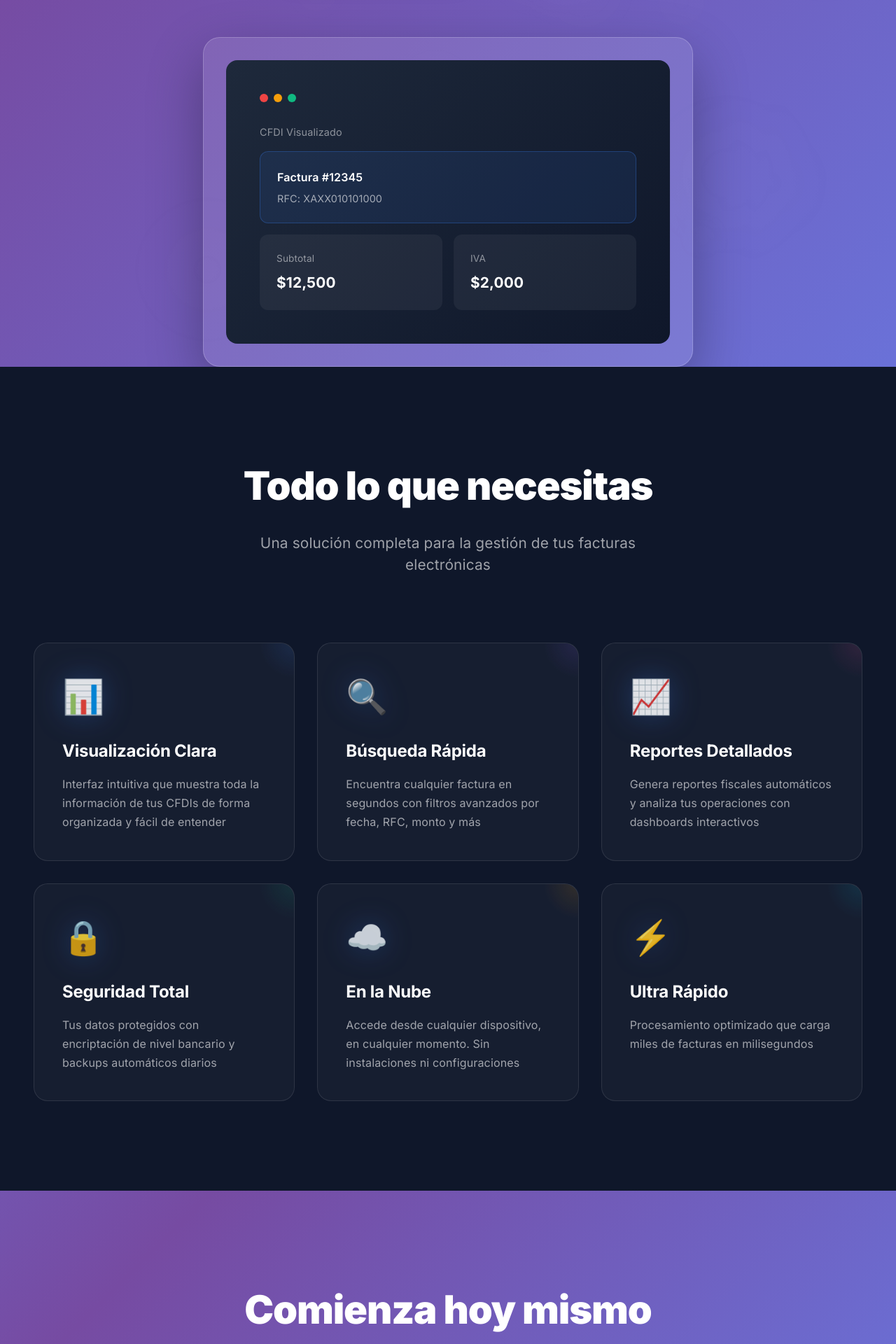
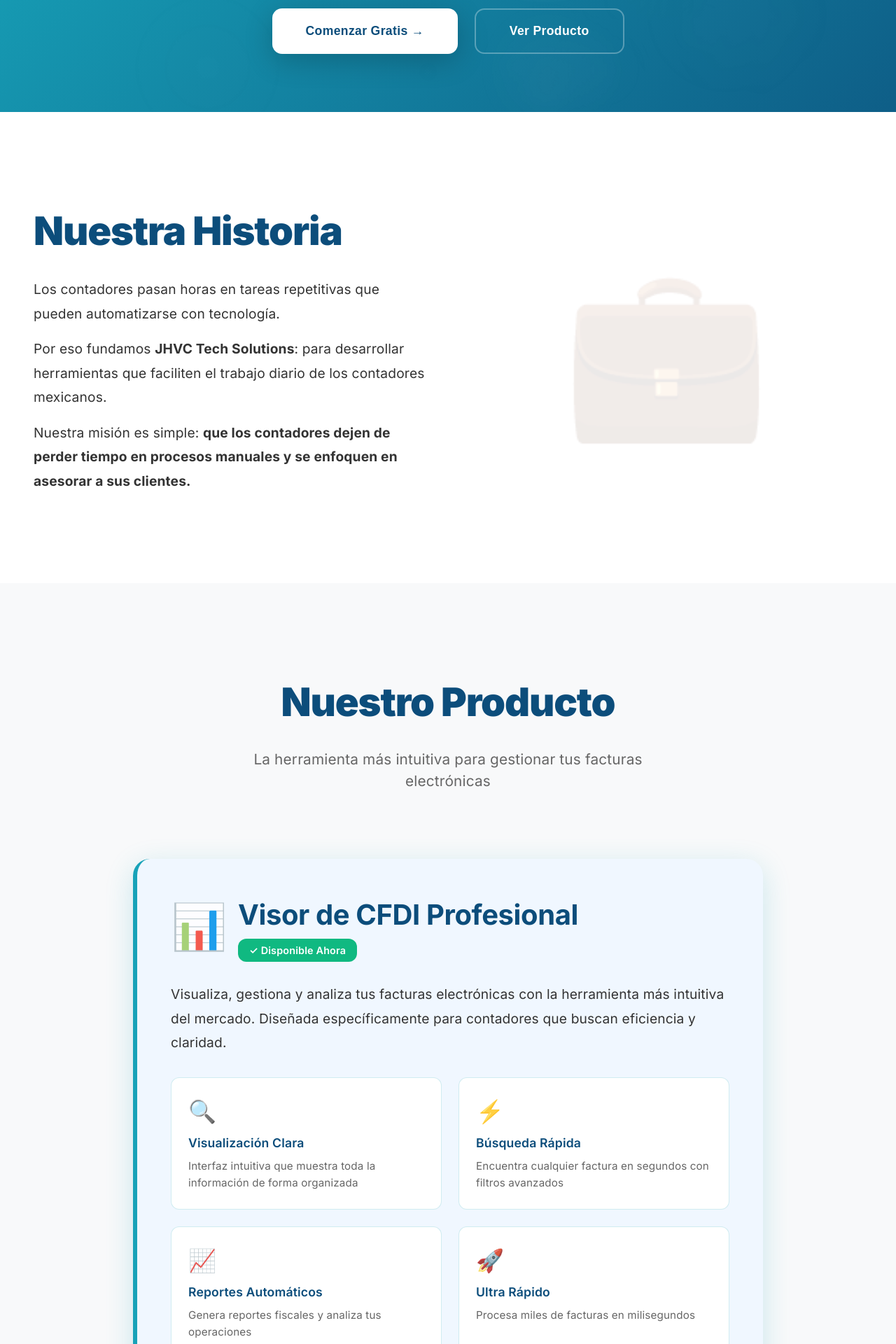
Before and after one commit to vhop90516-rgb/jhvc-backend, a React app in the folder frontend/: page / in a window 1280 px wide. Shown: the part 640-2560 px from the top of the page at 70% size. Built offline with nearby package versions, Linux system fonts and the light colour scheme; the HTML template or start-up script is replaced by a standard one.

Commit message:
Fix: Rutas absolutas para frontend y build automátuuuJJJuOOOOOOiOOOOOOco

```diff
--- a/frontend/src/pages/Landing.jsx
+++ b/frontend/src/pages/Landing.jsx
@@ -4,21 +4,11 @@ import { useState, useEffect } from 'react'
 const Landing = () => {
   const navigate = useNavigate()
   const [scrolled, setScrolled] = useState(false)
-  const [mousePosition, setMousePosition] = useState({ x: 0, y: 0 })
 
   useEffect(() => {
     const handleScroll = () => setScrolled(window.scrollY > 50)
-    const handleMouseMove = (e) => {
-      setMousePosition({ x: e.clientX / window.innerWidth, y: e.clientY / window.innerHeight })
-    }
-
     window.addEventListener('scroll', handleScroll)
-    window.addEventListener('mousemove', handleMouseMove)
-
-    return () => {
-      window.removeEventListener('scroll', handleScroll)
-      window.removeEventListener('mousemove', handleMouseMove)
-    }
+    return () => window.removeEventListener('scroll', handleScroll)
   }, [])
 
   const styles = `
@@ -48,28 +38,17 @@ const Landing = () => {
       to { opacity: 1; transform: translateX(0); }
     }
 
-    @keyframes slideInRight {
-      from { opacity: 0; transform: translateX(60px); }
-      to { opacity: 1; transform: translateX(0); }
-    }
-
     @keyframes gradient {
       0% { background-position: 0% 50%; }
       50% { background-position: 100% 50%; }
       100% { background-position: 0% 50%; }
     }
 
-    @keyframes glow {
-      0%, 100% { box-shadow: 0 0 20px rgba(59, 130, 246, 0.3); }
-      50% { box-shadow: 0 0 40px rgba(59, 130, 246, 0.6); }
-    }
-
     .animate-in { animation: fadeInUp 0.8s ease-out forwards; }
     .scale-in { animation: scaleIn 0.6s ease-out forwards; }
     .slide-left { animation: slideInLeft 0.8s ease-out forwards; }
-    .slide-right { animation: slideInRight 0.8s ease-out forwards; }
     .gradient-bg {
-      background: linear-gradient(135deg, #667eea 0%, #764ba2 50%, #667eea 100%);
+      background: linear-gradient(135deg, #0c4d7b 0%, #17a2b8 50%, #0c4d7b 100%);
       background-size: 200% 200%;
       animation: gradient 15s ease infinite;
     }
@@ -86,7 +65,7 @@ const Landing = () => {
         left: 0,
         right: 0,
         zIndex: 1000,
-        background: scrolled ? 'rgba(15, 23, 42, 0.95)' : 'rgba(15, 23, 42, 0.8)',
+        background: scrolled ? 'rgba(12, 77, 123, 0.95)' : 'rgba(12, 77, 123, 0.8)',
         backdropFilter: 'blur(12px)',
         borderBottom: scrolled ? '1px solid rgba(255, 255, 255, 0.1)' : 'none',
         transition: 'all 0.3s cubic-bezier(0.4, 0, 0.2, 1)',
@@ -96,18 +75,19 @@ const Landing = () => {
           <div style={{
             fontSize: '1.5rem',
             fontWeight: 800,
-            background: 'linear-gradient(135deg, #3b82f6, #8b5cf6)',
+            background: 'linear-gradient(135deg, #17a2b8, #0c4d7b)',
             WebkitBackgroundClip: 'text',
             WebkitTextFillColor: 'transparent',
             letterSpacing: '-0.02em',
             cursor: 'pointer'
           }} onClick={() => navigate('/')}>
-            JHVC
+            JHVC Tech Solutions
           </div>
 
           <div style={{ display: 'flex', gap: '3rem', alignItems: 'center' }}>
             {[
               { name: 'Inicio', href: '#hero' },
+              { name: 'Nosotros', href: '#about' },
               { name: 'Producto', href: '#product' },
               { name: 'Contacto', href: '#contact' }
             ].map(item => (
@@ -134,7 +114,7 @@ const Landing = () => {
 
             <button onClick={() => navigate('/login')} style={{
               padding: '0.75rem 2rem',
-              background: 'linear-gradient(135deg, #3b82f6, #8b5cf6)',
+              background: 'linear-gradient(135deg, #17a2b8, #0c4d7b)',
               border: 'none',
               borderRadius: '12px',
               color: 'white',
@@ -146,7 +126,7 @@ const Landing = () => {
             }}
             onMouseEnter={e => {
               e.target.style.transform = 'translateY(-2px) scale(1.05)'
-              e.target.style.boxShadow = '0 10px 30px rgba(59, 130, 246, 0.4)'
+              e.target.style.boxShadow = '0 10px 30px rgba(23, 162, 184, 0.4)'
             }}
             onMouseLeave={e => {
               e.target.style.transform = 'translateY(0) scale(1)'
@@ -168,7 +148,6 @@ const Landing = () => {
         overflow: 'hidden',
         paddingTop: '6rem'
       }}>
-        {/* Animated Background Elements */}
         <div style={{
           position: 'absolute',
           top: 0,
@@ -226,13 +205,13 @@ const Landing = () => {
             letterSpacing: '-0.03em',
             animationDelay: '0.2s'
           }}>
-            Visor de CFDI<br/>
+            Soluciones Contables<br/>
             <span style={{
               background: 'linear-gradient(135deg, #93c5fd, #ddd6fe)',
               WebkitBackgroundClip: 'text',
               WebkitTextFillColor: 'transparent'
             }}>
-              Profesional
+              Inteligentes
             </span>
           </h1>
 
@@ -245,7 +224,7 @@ const Landing = () => {
             animationDelay: '0.4s',
             fontWeight: 400
           }}>
-            Visualiza, gestiona y analiza tus facturas electrónicas con la herramienta más intuitiva del mercado
+            Tecnología diseñada para contadores. Automatiza procesos, ahorra tiempo y enfócate en lo que realmente importa: asesorar a tus clientes
           </p>
 
           <div className="animate-in" style={{
@@ -259,7 +238,7 @@ const Landing = () => {
               background: 'white',
               border: 'none',
               borderRadius: '14px',
-              color: '#667eea',
+              color: '#0c4d7b',
               fontWeight: 700,
               fontSize: '1.1rem',
               cursor: 'pointer',
@@ -301,66 +280,72 @@ const Landing = () => {
               e.target.style.borderColor = 'rgba(255, 255, 255, 0.3)'
               e.target.style.transform = 'translateY(0)'
             }}>
-              Ver Demo
+              Ver Producto
             </button>
           </div>
+        </div>
+      </section>
 
-          {/* Floating Device Mockup */}
-          <div className="animate-in" style={{
-            marginTop: '6rem',
-            position: 'relative',
-            animationDelay: '0.8s'
-          }}>
-            <div style={{
-              background: 'rgba(255, 255, 255, 0.1)',
-              borderRadius: '24px',
-              padding: '2rem',
-              backdropFilter: 'blur(20px)',
-              border: '1px solid rgba(255, 255, 255, 0.2)',
-              boxShadow: '0 30px 80px rgba(0, 0, 0, 0.3)',
-              animation: 'float 6s ease-in-out infinite'
-            }}>
+      {/* ABOUT SECTION */}
+      <section id="about" style={{
+        minHeight: '80vh',
+        background: '#ffffff',
+        padding: '8rem 3rem',
+        position: 'relative'
+      }}>
+        <div style={{ maxWidth: '1400px', margin: '0 auto' }}>
+          <div style={{ display: 'grid', gridTemplateColumns: '1fr 1fr', gap: '4rem', alignItems: 'center' }}>
+            <div className="slide-left">
+              <h2 style={{
+                fontSize: '3.5rem',
+                fontWeight: 900,
+                color: '#0c4d7b',
+                marginBottom: '1.5rem',
+                letterSpacing: '-0.02em'
+              }}>
+                Nuestra Historia
+              </h2>
+              <p style={{
+                fontSize: '1.2rem',
+                color: '#333',
+                marginBottom: '1rem',
+                lineHeight: 1.8
+              }}>
+                Los contadores pasan horas en tareas repetitivas que pueden automatizarse con tecnología.
+              </p>
+              <p style={{
+                fontSize: '1.2rem',
+                color: '#333',
+                marginBottom: '1rem',
+                lineHeight: 1.8
+              }}>
+                Por eso fundamos <strong>JHVC Tech Solutions</strong>: para desarrollar herramientas que faciliten el trabajo diario de los contadores mexicanos.
+              </p>
+              <p style={{
+                fontSize: '1.2rem',
+                color: '#333',
+                lineHeight: 1.8
+              }}>
+                Nuestra misión es simple: <strong>que los contadores dejen de perder tiempo en procesos manuales y se enfoquen en asesorar a sus clientes.</strong>
+              </p>
+            </div>
+            <div className="scale-in" style={{ textAlign: 'center', animationDelay: '0.2s' }}>
               <div style={{
-                background: 'linear-gradient(135deg, #1e293b 0%, #0f172a 100%)',
-                borderRadius: '16px',
-                padding: '3rem',
-                textAlign: 'left'
+                fontSize: '15rem',
+                color: '#0c4d7b',
+                opacity: 0.1
               }}>
-                <div style={{ marginBottom: '2rem', display: 'flex', gap: '0.5rem' }}>
-                  <div style={{ width: '12px', height: '12px', borderRadius: '50%', background: '#ef4444' }} />
-                  <div style={{ width: '12px', height: '12px', borderRadius: '50%', background: '#f59e0b' }} />
-                  <div style={{ width: '12px', height: '12px', borderRadius: '50%', background: '#10b981' }} />
-                </div>
-
-                <div style={{ color: 'rgba(255, 255, 255, 0.5)', fontSize: '0.9rem', marginBottom: '1rem' }}>
-                  CFDI Visualizado
-                </div>
-
-                <div style={{ background: 'rgba(59, 130, 246, 0.1)', borderRadius: '12px', padding: '1.5rem', marginBottom: '1rem', border: '1px solid rgba(59, 130, 246, 0.3)' }}>
-                  <div style={{ color: 'white', fontWeight: 600, marginBottom: '0.5rem' }}>Factura #12345</div>
-                  <div style={{ color: 'rgba(255, 255, 255, 0.6)', fontSize: '0.9rem' }}>RFC: XAXX010101000</div>
-                </div>
-
-                <div style={{ display: 'grid', gridTemplateColumns: '1fr 1fr', gap: '1rem' }}>
-                  <div style={{ background: 'rgba(255, 255, 255, 0.05)', borderRadius: '12px', padding: '1.5rem' }}>
-                    <div style={{ color: 'rgba(255, 255, 255, 0.5)', fontSize: '0.85rem', marginBottom: '0.5rem' }}>Subtotal</div>
-                    <div style={{ color: 'white', fontSize: '1.3rem', fontWeight: 700 }}>$12,500</div>
-                  </div>
-                  <div style={{ background: 'rgba(255, 255, 255, 0.05)', borderRadius: '12px', padding: '1.5rem' }}>
-                    <div style={{ color: 'rgba(255, 255, 255, 0.5)', fontSize: '0.85rem', marginBottom: '0.5rem' }}>IVA</div>
-                    <div style={{ color: 'white', fontSize: '1.3rem', fontWeight: 700 }}>$2,000</div>
-                  </div>
-                </div>
+                💼
               </div>
             </div>
           </div>
         </div>
       </section>
 
-      {/* PRODUCT SECTION */}
+      {/* PRODUCT SECTION - SOLO VISOR DE CFDI */}
       <section id="product" style={{
         minHeight: '100vh',
-        background: '#0f172a',
+        background: '#f8f9fa',
         padding: '8rem 3rem',
         position: 'relative'
       }}>
@@ -369,122 +354,161 @@ const Landing = () => {
             <h2 className="scale-in" style={{
               fontSize: '3.5rem',
               fontWeight: 900,
-              color: 'white',
+              color: '#0c4d7b',
               marginBottom: '1.5rem',
               letterSpacing: '-0.02em'
             }}>
-              Todo lo que necesitas
+              Nuestro Producto
             </h2>
             <p className="scale-in" style={{
               fontSize: '1.3rem',
-              color: 'rgba(255, 255, 255, 0.6)',
+              color: '#666',
               maxWidth: '600px',
               margin: '0 auto',
               animationDelay: '0.2s'
             }}>
-              Una solución completa para la gestión de tus facturas electrónicas
+              La herramienta más intuitiva para gestionar tus facturas electrónicas
             </p>
           </div>
 
+          {/* VISOR DE CFDI - DESTACADO */}
+          <div style={{ maxWidth: '900px', margin: '0 auto 4rem' }}>
+            <div className="scale-in" style={{
+              background: '#f0f7ff',
+              borderRadius: '24px',
+              padding: '3rem',
+              borderLeft: '6px solid #17a2b8',
+              boxShadow: '0 10px 40px rgba(23, 162, 184, 0.2)',
+              animationDelay: '0.3s'
+            }}>
+              <div style={{ display: 'flex', alignItems: 'center', gap: '1rem', marginBottom: '2rem' }}>
+                <div style={{ fontSize: '4rem' }}>📊</div>
+                <div>
+                  <h3 style={{
+                    fontSize: '2.5rem',
+                    fontWeight: 700,
+                    color: '#0c4d7b',
+                    letterSpacing: '-0.01em',
+                    marginBottom: '0.5rem'
+                  }}>
+                    Visor de CFDI Profesional
+                  </h3>
+                  <span style={{
+                    padding: '0.5rem 1rem',
+                    background: '#10b981',
+                    color: 'white',
+                    borderRadius: '12px',
+                    fontSize: '0.9rem',
+                    fontWeight: 600
+                  }}>
+                    ✓ Disponible Ahora
+                  </span>
+                </div>
+              </div>
+
+              <p style={{
+                fontSize: '1.2rem',
+                color: '#333',
+                lineHeight: 1.8,
+                marginBottom: '2rem'
+              }}>
+                Visualiza, gestiona y analiza tus facturas electrónicas con la herramienta más intuitiva del mercado. Diseñada específicamente para contadores que buscan eficiencia y claridad.
+              </p>
+
+              {/* CARACTERÍSTICAS */}
+              <div style={{
+                display: 'grid',
+                gridTemplateColumns: '1fr 1fr',
+                gap: '1.5rem'
+              }}>
+                {[
+                  { icon: '🔍', title: 'Visualización Clara', desc: 'Interfaz intuitiva que muestra toda la información de forma organizada' },
+                  { icon: '⚡', title: 'Búsqueda Rápida', desc: 'Encuentra cualquier factura en segundos con filtros avanzados' },
+                  { icon: '📈', title: 'Reportes Automáticos', desc: 'Genera reportes fiscales y analiza tus operaciones' },
+                  { icon: '🚀', title: 'Ultra Rápido', desc: 'Procesa miles de facturas en milisegundos' }
+                ].map((feature, idx) => (
+                  <div key={idx} style={{
+                    background: 'white',
+                    padding: '1.5rem',
+                    borderRadius: '12px',
+                    border: '1px solid rgba(23, 162, 184, 0.2)'
+                  }}>
+                    <div style={{ fontSize: '2rem', marginBottom: '0.5rem' }}>{feature.icon}</div>
+                    <h4 style={{ color: '#0c4d7b', fontWeight: 600, marginBottom: '0.5rem', fontSize: '1.1rem' }}>
+                      {feature.title}
+                    </h4>
+                    <p style={{ color: '#666', fontSize: '0.95rem', lineHeight: 1.6 }}>
+                      {feature.desc}
+                    </p>
+                  </div>
+                ))}
+              </div>
+
+              <div style={{ marginTop: '2rem', textAlign: 'center' }}>
+                <button onClick={() => navigate('/register')} style={{
+                  padding: '1.25rem 3rem',
+                  background: 'linear-gradient(135deg, #17a2b8, #0c4d7b)',
+                  border: 'none',
+                  borderRadius: '14px',
+                  color: 'white',
+                  fontWeight: 700,
+                  fontSize: '1.1rem',
+                  cursor: 'pointer',
+                  transition: 'all 0.3s',
+                  boxShadow: '0 10px 30px rgba(23, 162, 184, 0.3)'
+                }}
+                onMouseEnter={e => {
+                  e.target.style.transform = 'translateY(-4px) scale(1.05)'
+                  e.target.style.boxShadow = '0 20px 50px rgba(23, 162, 184, 0.4)'
+                }}
+                onMouseLeave={e => {
+                  e.target.style.transform = 'translateY(0) scale(1)'
+                  e.target.style.boxShadow = '0 10px 30px rgba(23, 162, 184, 0.3)'
+                }}>
+                  Probar Gratis →
+                </button>
+              </div>
+            </div>
+          </div>
+
+          {/* BENEFICIOS ADICIONALES */}
           <div style={{
             display: 'grid',
             gridTemplateColumns: 'repeat(3, 1fr)',
             gap: '2rem'
           }}>
             {[
-              {
-                icon: '📊',
-                title: 'Visualización Clara',
-                desc: 'Interfaz intuitiva que muestra toda la información de tus CFDIs de forma organizada y fácil de entender',
-                color: '#3b82f6'
-              },
-              {
-                icon: '🔍',
-                title: 'Búsqueda Rápida',
-                desc: 'Encuentra cualquier factura en segundos con filtros avanzados por fecha, RFC, monto y más',
-                color: '#8b5cf6'
-              },
-              {
-                icon: '📈',
-                title: 'Reportes Detallados',
-                desc: 'Genera reportes fiscales automáticos y analiza tus operaciones con dashboards interactivos',
-                color: '#ec4899'
-              },
-              {
-                icon: '🔒',
-                title: 'Seguridad Total',
-                desc: 'Tus datos protegidos con encriptación de nivel bancario y backups automáticos diarios',
-                color: '#10b981'
-              },
-              {
-                icon: '☁️',
-                title: 'En la Nube',
-                desc: 'Accede desde cualquier dispositivo, en cualquier momento. Sin instalaciones ni configuraciones',
-                color: '#f59e0b'
-              },
-              {
-                icon: '⚡',
-                title: 'Ultra Rápido',
-                desc: 'Procesamiento optimizado que carga miles de facturas en milisegundos',
-                color: '#06b6d4'
-              }
-            ].map((feature, idx) => (
+              { icon: '🔒', title: 'Seguridad Total', desc: 'Encriptación de nivel bancario y backups automáticos' },
+              { icon: '☁️', title: 'En la Nube', desc: 'Accede desde cualquier dispositivo, sin instalaciones' },
+              { icon: '🎧', title: 'Soporte Dedicado', desc: 'Atención personalizada de contador a contador' }
+            ].map((benefit, idx) => (
               <div key={idx} className="slide-left" style={{
-                background: 'rgba(255, 255, 255, 0.03)',
-                borderRadius: '20px',
-                padding: '2.5rem',
-                border: '1px solid rgba(255, 255, 255, 0.1)',
-                transition: 'all 0.4s cubic-bezier(0.4, 0, 0.2, 1)',
+                background: 'white',
+                borderRadius: '16px',
+                padding: '2rem',
+                textAlign: 'center',
+                border: '1px solid #e5e7eb',
+                transition: 'all 0.3s',
                 cursor: 'pointer',
-                animationDelay: `${idx * 0.1}s`,
-                position: 'relative',
-                overflow: 'hidden'
+                animationDelay: `${idx * 0.1}s`
               }}
               onMouseEnter={e => {
-                e.currentTarget.style.transform = 'translateY(-10px)'
-                e.currentTarget.style.background = 'rgba(255, 255, 255, 0.05)'
-                e.currentTarget.style.borderColor = feature.color
-                e.currentTarget.style.boxShadow = `0 20px 60px ${feature.color}40`
+                e.currentTarget.style.transform = 'translateY(-8px)'
+                e.currentTarget.style.borderColor = '#17a2b8'
+                e.currentTarget.style.boxShadow = '0 15px 40px rgba(23, 162, 184, 0.2)'
               }}
               onMouseLeave={e => {
                 e.currentTarget.style.transform = 'translateY(0)'
-                e.currentTarget.style.background = 'rgba(255, 255, 255, 0.03)'
-                e.currentTarget.style.borderColor = 'rgba(255, 255, 255, 0.1)'
+                e.currentTarget.style.borderColor = '#e5e7eb'
                 e.currentTarget.style.boxShadow = 'none'
               }}>
-                <div style={{
-                  fontSize: '3rem',
-                  marginBottom: '1.5rem',
-                  filter: 'drop-shadow(0 0 20px rgba(59, 130, 246, 0.3))'
-                }}>
-                  {feature.icon}
-                </div>
-                <h3 style={{
-                  fontSize: '1.5rem',
-                  fontWeight: 700,
-                  color: 'white',
-                  marginBottom: '1rem',
-                  letterSpacing: '-0.01em'
-                }}>
-                  {feature.title}
-                </h3>
-                <p style={{
-                  color: 'rgba(255, 255, 255, 0.6)',
-                  lineHeight: 1.7,
-                  fontSize: '1rem'
-                }}>
-                  {feature.desc}
+                <div style={{ fontSize: '3rem', marginBottom: '1rem' }}>{benefit.icon}</div>
+                <h4 style={{ color: '#0c4d7b', fontWeight: 600, marginBottom: '0.75rem', fontSize: '1.2rem' }}>
+                  {benefit.title}
+                </h4>
+                <p style={{ color: '#666', fontSize: '0.95rem', lineHeight: 1.6 }}>
+                  {benefit.desc}
                 </p>
-                <div style={{
-                  position: 'absolute',
-                  top: -50,
-                  right: -50,
-                  width: 100,
-                  height: 100,
-                  background: `radial-gradient(circle, ${feature.color}20 0%, transparent 70%)`,
-                  borderRadius: '50%',
-                  pointerEvents: 'none'
-                }} />
               </div>
             ))}
           </div>
@@ -506,7 +530,7 @@ const Landing = () => {
             marginBottom: '1.5rem',
             letterSpacing: '-0.02em'
           }}>
-            Comienza hoy mismo
+            ¿Listo para transformar tu práctica contable?
           </h2>
           <p style={{
             fontSize: '1.3rem',
@@ -514,14 +538,14 @@ const Landing = () => {
             marginBottom: '3rem',
             lineHeight: 1.7
           }}>
-            Únete a los contadores que ya están optimizando su tiempo con nuestro visor de CFDI
+            Únete a los contadores que ya están ahorrando tiempo con nuestro Visor de CFDI
           </p>
           <button onClick={() => navigate('/register')} style={{
             padding: '1.5rem 4rem',
             background: 'white',
             border: 'none',
             borderRadius: '16px',
-            color: '#667eea',
+            color: '#0c4d7b',
             fontWeight: 700,
             fontSize: '1.2rem',
             cursor: 'pointer',
@@ -559,27 +583,27 @@ const Landing = () => {
               <div style={{
                 fontSize: '1.8rem',
                 fontWeight: 800,
-                background: 'linear-gradient(135deg, #3b82f6, #8b5cf6)',
+                background: 'linear-gradient(135deg, #17a2b8, #0c4d7b)',
                 WebkitBackgroundClip: 'text',
                 WebkitTextFillColor: 'transparent',
                 marginBottom: '1rem'
               }}>
-                JHVC
+                JHVC Tech Solutions
               </div>
               <p style={{
                 color: 'rgba(255, 255, 255, 0.5)',
                 lineHeight: 1.7,
                 fontSize: '0.95rem'
               }}>
-                Tecnología contable moderna para profesionales exigentes
+                Soluciones tecnológicas diseñadas para contadores mexicanos
               </p>
             </div>
 
             <div>
               <h4 style={{ color: 'white', marginBottom: '1rem', fontWeight: 600 }}>Producto</h4>
               <div style={{ display: 'flex', flexDirection: 'column', gap: '0.75rem' }}>
-                {['Características', 'Precios', 'Demo'].map(item => (
-                  <a key={item} href="#" style={{
+                {['Visor de CFDI', 'Características', 'Precios'].map(item => (
+                  <a key={item} href="#product" style={{
                     color: 'rgba(255, 255, 255, 0.5)',
                     textDecoration: 'none',
                     fontSize: '0.95rem',
@@ -597,7 +621,7 @@ const Landing = () => {
               <h4 style={{ color: 'white', marginBottom: '1rem', fontWeight: 600 }}>Empresa</h4>
               <div style={{ display: 'flex', flexDirection: 'column', gap: '0.75rem' }}>
                 {['Nosotros', 'Blog', 'Contacto'].map(item => (
-                  <a key={item} href="#" style={{
+                  <a key={item} href="#about" style={{
                     color: 'rgba(255, 255, 255, 0.5)',
                     textDecoration: 'none',
                     fontSize: '0.95rem',
```
Also changed, not shown: 3 other files (tests, documents, lock files or other folders).
